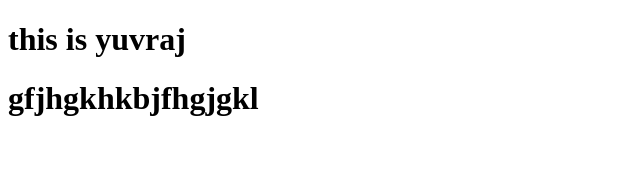
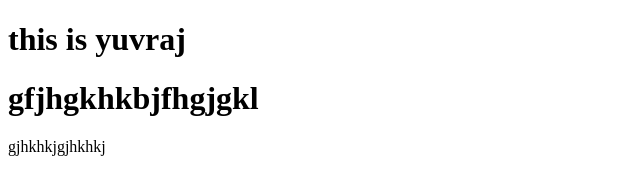
Before and after one commit to yuvraj-sin/program1, a plain HTML site: page index.html in a window 1280 px wide. Shown: the whole page, without its empty margins (0-640 px from the left). Drawn offline with Linux system fonts and the light colour scheme.

Commit message:
some change

```diff
--- a/index.html
+++ b/index.html
@@ -20,6 +20,7 @@
 
 
         <h1>gfjhgkhkbjfhgjgkl</h1>
+        <p>gjhkhkjgjhkhkj</p>
     </body>
 
 
```
